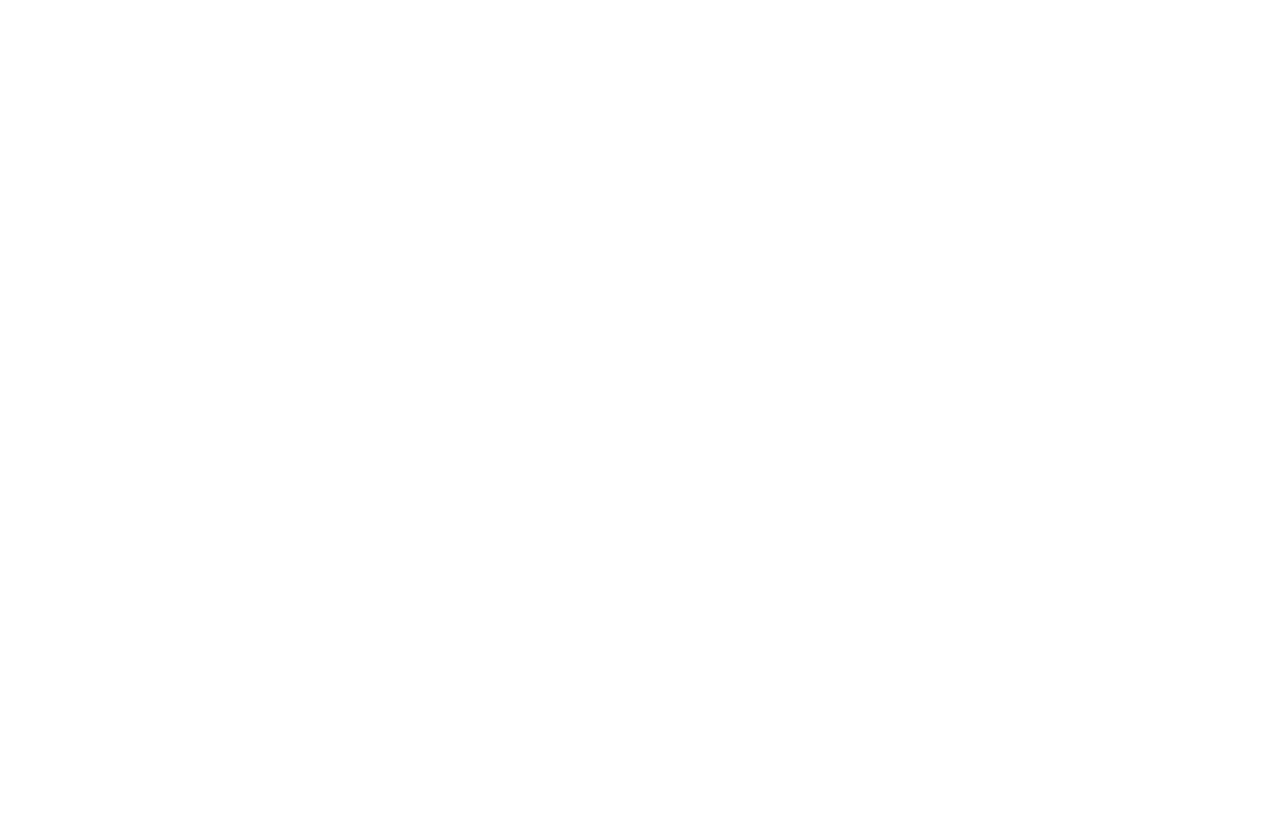
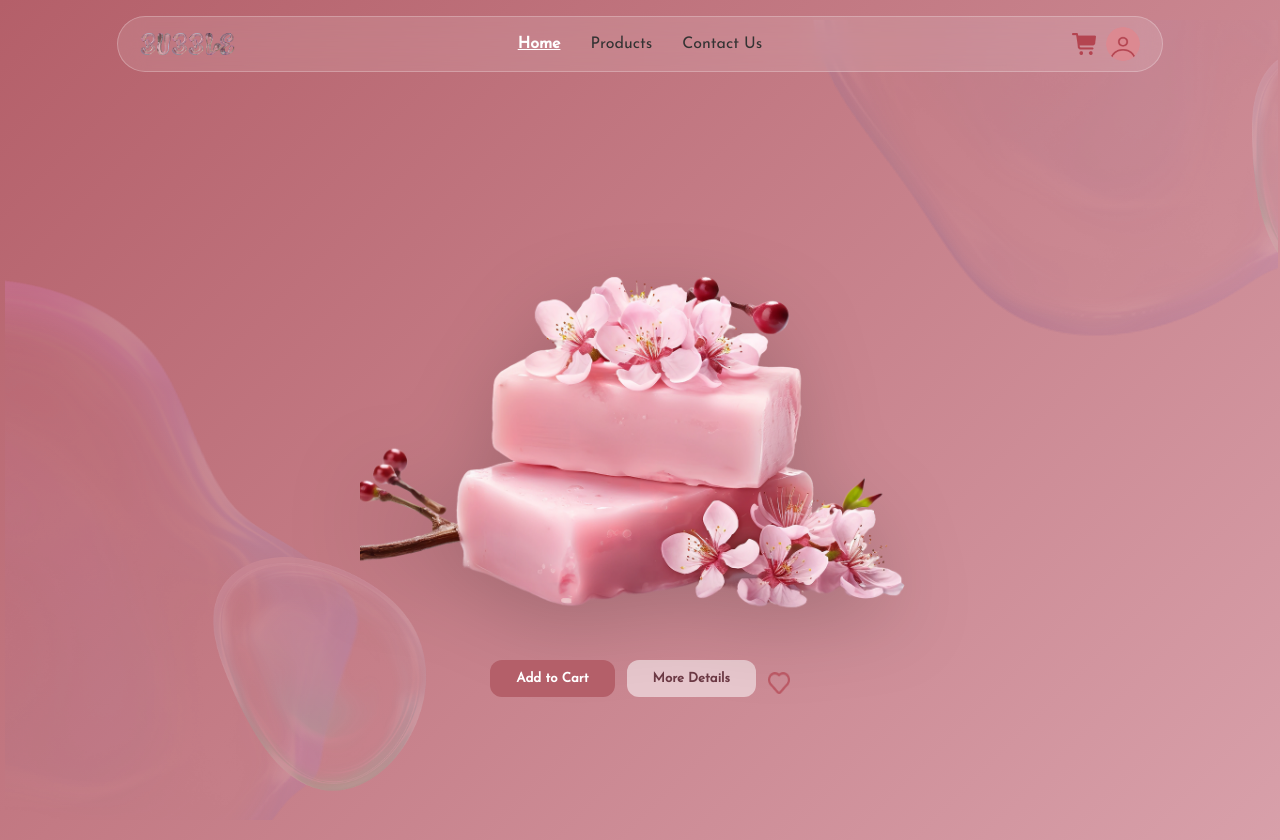
Before and after one commit to yasmieen-alshehri/swe363-milestone4-frontend, a React (Vite) app: page /home in a window 1280 px wide. Before the commit this address had no page. Before the commit the page ends 800 px from the top, so only its background shows below. Built offline with nearby package versions, Linux system fonts and the light colour scheme.

Commit message:
Update routing paths to use '/home' and enhance AdminDashboard with additional options

```diff
--- a/src/App.jsx
+++ b/src/App.jsx
@@ -23,7 +23,7 @@
   return (
     <BrowserRouter>
       <Routes>
-        <Route path="/" element={<Home />} />
+        <Route path="/home" element={<Home />} />
         <Route path="/products" element={<Products />} />
         <Route path="/customize" element={<Customize />} />
         <Route path="/contact" element={<Contact />} />
@@ -32,7 +32,7 @@
         <Route path="/checkout" element={<Checkout />} />
         <Route path="/profile" element={<Profile />} />
         <Route path="/order-history" element={<OrderHistory />} />
-        <Route path="/login" element={<Login />} />
+        <Route path="/" element={<Login />} />
         <Route path="/signin" element={<SignIn />} />
         <Route path="/admin-dashboard" element={<AdminDashboard />} />
         <Route path="/admin/products" element={<ProductManagement />} />
--- a/src/components/AdminSidebar.jsx
+++ b/src/components/AdminSidebar.jsx
@@ -54,7 +54,7 @@
 
       <div className="spacer" />
 
-      <button onClick={() => navigate("/")}>Home Page</button>
+      <button onClick={() => navigate("/home")}>Home Page</button>
     </div>
   );
 }
--- a/src/components/Navbar.jsx
+++ b/src/components/Navbar.jsx
@@ -28,7 +28,7 @@
 
   // Navigation links
   const links = [
-    { name: "Home", path: "/" },
+    { name: "Home", path: "/home" },
     { name: "Products", path: "/products" },
     { name: "Contact Us", path: "/contact" },
   ];
--- a/src/pages/AdminDashboard.jsx
+++ b/src/pages/AdminDashboard.jsx
@@ -221,6 +221,8 @@
                 <h2 style={panelTitleStyle}>Sales Overview</h2>
                 <select style={selectStyle} defaultValue="all">
                   <option value="all">All Months</option>
+                  <option value="last6">Last 6 Months</option>
+                  <option value="last3">Last 3 Months</option>
                 </select>
               </div>
 
--- a/src/pages/FAQTemplates.jsx
+++ b/src/pages/FAQTemplates.jsx
@@ -124,7 +124,7 @@
 
           <div className="cs-spacer" />
 
-          <button onClick={() => navigate("/")}>Home Page</button>
+          <button onClick={() => navigate("/home")}>Home Page</button>
         </div>
 
         <div className="faq-main">
--- a/src/pages/Home.jsx
+++ b/src/pages/Home.jsx
@@ -1,5 +1,3 @@
-// Home page - shows main product and actions (cart + wishlist)
-
 import Navbar from "../components/Navbar";
 import Button from "../components/Button";
 import rose from "../assets/rose.png";
@@ -13,8 +11,8 @@
 function Home() {
   const navigate = useNavigate();
 
-  // Simulated login state (change for testing)
-  const isLoggedIn = true;
+  const currentUser = JSON.parse(localStorage.getItem("currentUser"));
+  const isLoggedIn = !!currentUser;
 
   const product = {
     id: 1,
@@ -24,19 +22,22 @@
   const [liked, setLiked] = useState(false);
   const [cartMessage, setCartMessage] = useState("");
 
-// Check if product is already in wishlist
   useEffect(() => {
+    if (!isLoggedIn) {
+      setLiked(false);
+      return;
+    }
+
     const storedWishlist =
       JSON.parse(localStorage.getItem("wishlistItems")) || [];
 
     const isLiked = storedWishlist.some((item) => item.id === product.id);
     setLiked(isLiked);
-  }, []);
+  }, [isLoggedIn, product.id]);
 
-// Add or remove product from wishlist
   const handleWishlist = () => {
     if (!isLoggedIn) {
-      alert("Please login first");
+      navigate("/");
       return;
     }
 
@@ -46,9 +47,7 @@
     const exists = storedWishlist.find((item) => item.id === product.id);
 
     if (exists) {
-      storedWishlist = storedWishlist.filter(
-        (item) => item.id !== product.id
-      );
+      storedWishlist = storedWishlist.filter((item) => item.id !== product.id);
       setLiked(false);
     } else {
       storedWishlist.push({
@@ -61,14 +60,11 @@
     localStorage.setItem("wishlistItems", JSON.stringify(storedWishlist));
   };
 
-// Add product to cart
   const handleAddToCart = () => {
     if (!isLoggedIn) {
-      alert("Please login first");
+      navigate("/");
       return;
     }
-
-    // Get cart from localStorage
 
     let storedCart =
       JSON.parse(localStorage.getItem("cartItems")) || [];
@@ -92,12 +88,20 @@
 
     localStorage.setItem("cartItems", JSON.stringify(storedCart));
 
-    // Show message when item is added
     setCartMessage("Added to cart");
 
     setTimeout(() => {
       setCartMessage("");
     }, 2000);
+  };
+
+  const handleMoreDetails = () => {
+    if (!isLoggedIn) {
+      navigate("/");
+      return;
+    }
+
+    navigate("/product-details/1");
   };
 
   return (
@@ -204,14 +208,12 @@
             )}
           </div>
 
-          {/* Details */}
           <Button
             text="More Details"
             variant="secondary"
-            onClick={() => navigate("/product-details/1")}
+            onClick={handleMoreDetails}
           />
 
-          {/* Wishlist */}
           <img
             src={liked ? heartFilled : heart}
             alt="wishlist"
--- a/src/pages/Login.jsx
+++ b/src/pages/Login.jsx
@@ -37,7 +37,7 @@
         },
         {
           id: 3,
-          name: "Supply One",
+          name: "customer service",
           username: "customerservice",
           password: "customer123",
           role: "customer-service",
@@ -81,7 +81,7 @@
     } else if (matchedUser.role === "customer-service") {
       navigate("customer-service/tickets");
     } else {
-      navigate("/");
+      navigate("/home");
     }
   };
 
--- a/src/pages/SignIn.jsx
+++ b/src/pages/SignIn.jsx
@@ -264,7 +264,7 @@
         >
           or{" "}
           <span
-            onClick={() => navigate("/login")}
+            onClick={() => navigate("/")}
             style={{
               cursor: "pointer",
               fontWeight: "700",
--- a/src/pages/TicketManagement.jsx
+++ b/src/pages/TicketManagement.jsx
@@ -132,7 +132,7 @@
 
           <div className="cs-spacer" />
 
-          <button onClick={() => navigate("/")}>Home Page</button>
+          <button onClick={() => navigate("/home")}>Home Page</button>
         </div>
 
         <div className="ticket-main">
```
